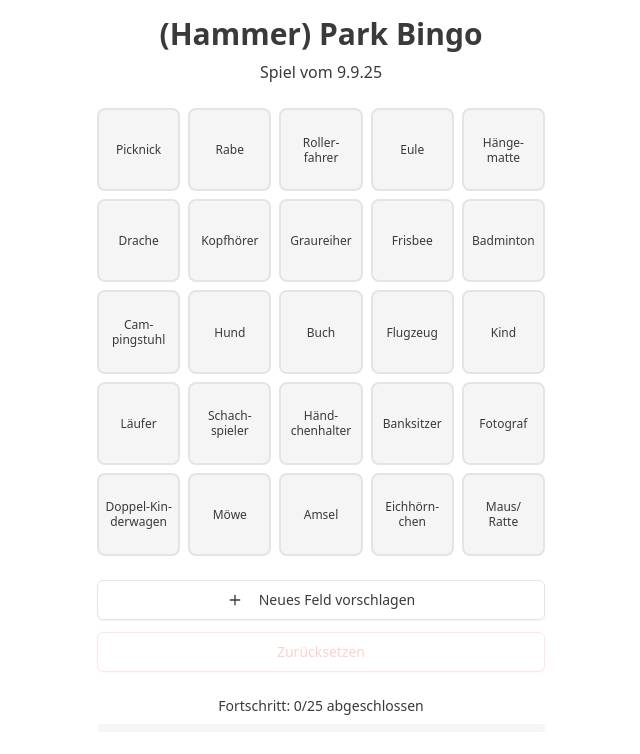
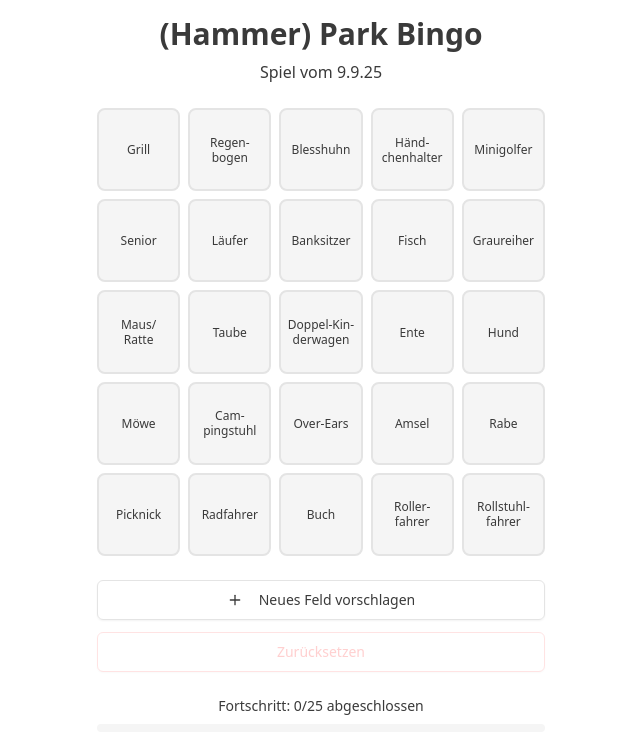
Before and after one commit to r3m00n/bingo, a Next.js app: page / in a window 1280 px wide. Shown: the top 754 px of the page, without its empty margins (319-959 px from the left). Built offline with nearby package versions, Linux system fonts and the light colour scheme.

Commit message:
update items, reset and randomizer

```diff
--- a/src/app/page.tsx
+++ b/src/app/page.tsx
@@ -25,32 +25,33 @@ const BINGO_ITEMS = [
   'Hund',
   'Taube',
   'Baby',
-  'Kind',
   'Senior',
   'Läufer',
   'Radfahrer',
   'Rollstuhlfahrer',
   'Picknick',
   'Vikinger Schach',
-  'Kopfhörer',
+  'Over-Ears',
   'Grill',
   'Doppel-Kinderwagen',
   'Rollerfahrer',
   'Möwe',
   'Rabe',
   'Amsel',
-  'Eule',
-  'Drache',
-  'Frisbee',
-  'Badminton',
   'Campingstuhl',
   'Buch',
   'Flugzeug',
-  'Hängematte',
   'Schachspieler',
   'Händchenhalter',
   'Banksitzer',
   'Fotograf',
+  'Fußballspieler',
+  'Tischtennisspieler',
+  'Minigolfer',
+  'Regenbogen',
+  // 'Frisbee',
+  // 'Badminton',
+  // 'Hängematte',
 ];
 
 interface BingoState {
@@ -85,12 +86,27 @@ export default function ParkBingo() {
 
   // Generate consistent daily grid based on date
   const generateDailyGrid = useCallback((date: string): string[] => {
-    const seed = date.split('-').reduce((acc, val) => acc + Number.parseInt(val), 0);
+    // date is in "YYYY-MM-DD" format
+    const numericDate = Number(date.replaceAll('-', '')); // e.g. 20250102
+
+    // Simple seeded PRNG (Mulberry32)
+    function mulberry32(a: number): () => number {
+      return function () {
+        a |= 0;
+        a = (a + 0x6d2b79f5) | 0;
+        let t = Math.imul(a ^ (a >>> 15), 1 | a);
+        t = (t + Math.imul(t ^ (t >>> 7), 61 | t)) ^ t;
+        return ((t ^ (t >>> 14)) >>> 0) / 4294967296;
+      };
+    }
+
+    const random = mulberry32(numericDate);
+
     const shuffled = [...BINGO_ITEMS];
 
-    // Simple seeded shuffle
+    // Fisher-Yates shuffle using seeded RNG
     for (let i = shuffled.length - 1; i > 0; i--) {
-      const j = Math.floor((((seed * (i + 1)) % 1000) / 1000) * (i + 1));
+      const j = Math.floor(random() * (i + 1));
       [shuffled[i], shuffled[j]] = [shuffled[j], shuffled[i]];
     }
 
@@ -200,12 +216,18 @@ export default function ParkBingo() {
     }
   };
 
-  // Handle reset function to clear all checked cells
+  // Completely reset localStorage and local state
   const handleReset = () => {
-    const newState = {
-      ...bingoState,
+    localStorage.removeItem('park-bingo'); // remove stored data
+
+    const today = new Date().toISOString().split('T')[0];
+    const newGrid = generateDailyGrid(today);
+
+    const newState: BingoState = {
+      grid: newGrid,
       checked: Array(25).fill(false),
       completedLines: [],
+      date: today,
     };
 
     setBingoState(newState);
```
